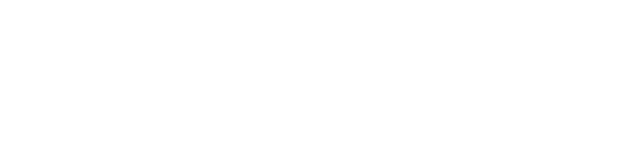
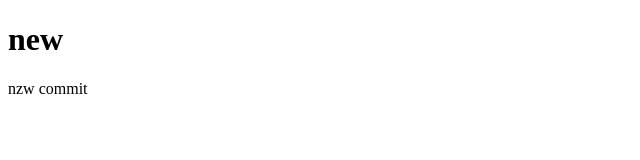
Before and after one commit to alphabah2018/wmnov2018, a plain HTML site: page index.html in a window 1280 px wide. Shown: the whole page, without its empty margins (0-640 px from the left). Drawn offline with Linux system fonts and the light colour scheme.

Commit message:
2nd commit

```diff
--- a/index.html
+++ b/index.html
@@ -2,9 +2,10 @@
 <html lang="fr" dir="ltr">
   <head>
     <meta charset="utf-8">
-    <title></title>
+    <title>test</title>
   </head>
   <body>
-
+  <h1>new</h1>
+  <p>nzw commit</p>
   </body>
 </html>
```
